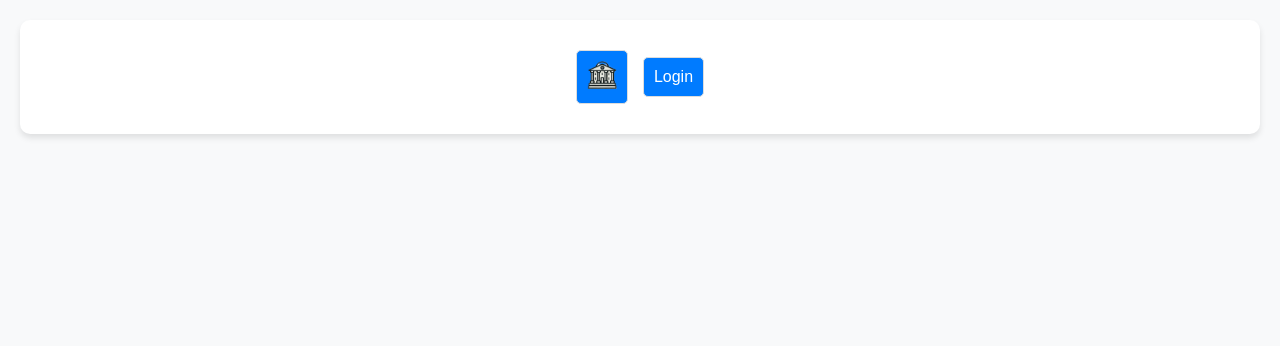
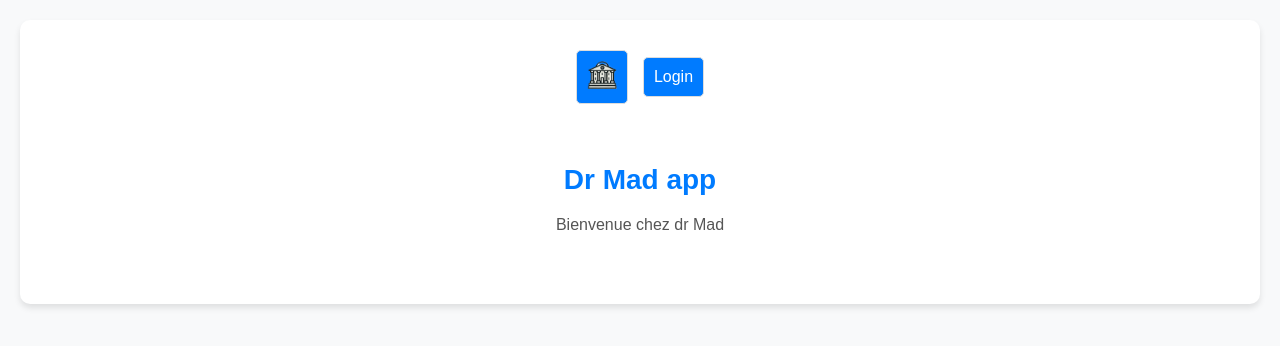
Before and after one commit to TaskinSemih/DR_MAD, a Vue app: page / in a window 1280 px wide. Shown: the top 346 px of the page. Built offline with nearby package versions, Linux system fonts and the light colour scheme.

Commit message:
commit - page dacceuil

```diff
--- a/src/router/index.js
+++ b/src/router/index.js
@@ -7,6 +7,7 @@ const routes = [
     {
         path: '/',
         name: 'home',
+        component: () => import('../views/HomeView.vue')
     },
     {
         path: '/shop',
--- /dev/null
+++ b/src/views/HomeView.vue
@@ -0,0 +1,23 @@
+<template>
+  <div class="home">
+    <h1>Dr Mad app</h1>
+    <p>Bienvenue chez dr Mad</p>
+  </div>
+</template>
+
+<script>
+export default {
+  name: "HomeView",
+};
+</script>
+
+<style scoped>
+.home {
+  text-align: center;
+  margin: 50px;
+}
+
+h1 {
+  color: #007bff;
+}
+</style>
```
